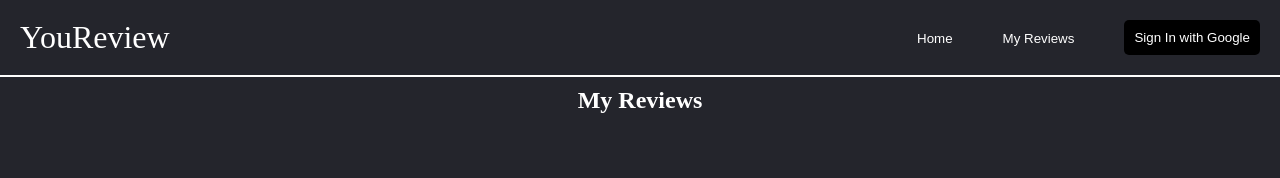
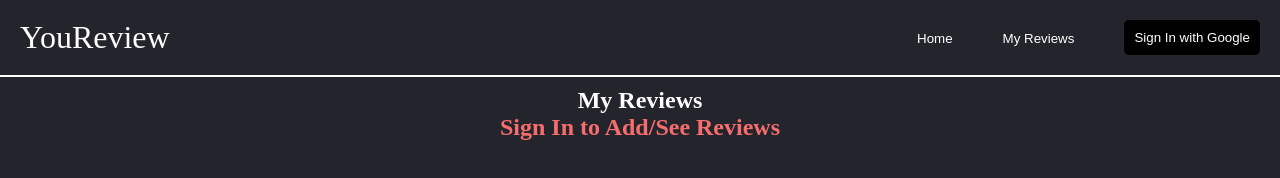
Before and after one commit to LaiDev/BookReviewApp, a website built with webpack: page src/index.html in a window 1280 px wide. Both pictures are taken after a click on the button "My Reviews". Built offline with nearby package versions, Linux system fonts and the light colour scheme; some packages are replaced by stand-ins of ours; no server answers; files whose address does not match are found by name.

Commit message:
Show sign in message based on user auth

```diff
--- a/src/index.html
+++ b/src/index.html
@@ -26,7 +26,9 @@
             <button id="searchBtn" type="submit">Search</button>
           </form>
           <li><button class="homeBtn" id="navButtons">Home</button></li>
-          <li><button class = "myReviewBtn" id="navButtons">My Reviews</button></li>
+          <li>
+            <button class="myReviewBtn" id="navButtons">My Reviews</button>
+          </li>
           <section class="signedIn">
             <li><button id="navButtons" class="userName"></button></li>
             <button class="signOutBtn"><a href="#">Sign out</a></button>
@@ -64,6 +66,7 @@
       </section>
       <section id="userReviewContainer">
         <h1>My Reviews</h1>
+        <h2 class="signInMessage">Sign In to Add/See Reviews</h2>
         <form onsubmit="return false" action="" class="form">
           <input type="text" name="BookTitle" id="book-Title" />
           <textarea
--- a/src/index.js
+++ b/src/index.js
@@ -33,6 +33,7 @@ import { getBookData } from "./bookData";
 const signInButton = document.querySelector(".signInBtn");
 const signOutButton = document.querySelector(".signOutBtn");
 const reviewContainer = document.querySelector(".review-Container");
+const signInMessage = document.querySelector(".signInMessage");
 
 signInButton.addEventListener("click", signIn);
 signOutButton.addEventListener("click", signOutUser);
@@ -49,13 +50,12 @@ function isUserSignedIn() {
   return !!getAuth().currentUser;
 }
 
-
 //Handles what happens in different auth states
 function authStateObserver(user) {
   if (user) {
     // User is signed in!
     showSignedInNavBar(user.displayName);
-
+    signInMessage.style.display = "none";
     //Get previous reviews from the database
     getData(user);
 
@@ -64,6 +64,7 @@ function authStateObserver(user) {
     // User is signed out!
     showSignedOutNavBar();
     reviewContainer.replaceChildren();
+    signInMessage.style.display = "block";
   }
 }
 
@@ -116,7 +117,6 @@ async function getData(user) {
 
   const querySnapshot = await getDocs(q);
   querySnapshot.forEach((doc) => {
-
     console.log(doc.data());
     //Creates a card to display on the UI with the data received from the database
     createReviewCard(doc.data().bookTitle, doc.data().review);
```
Also changed, not shown: dist/index.html, dist/main.js, dist/style.css.
